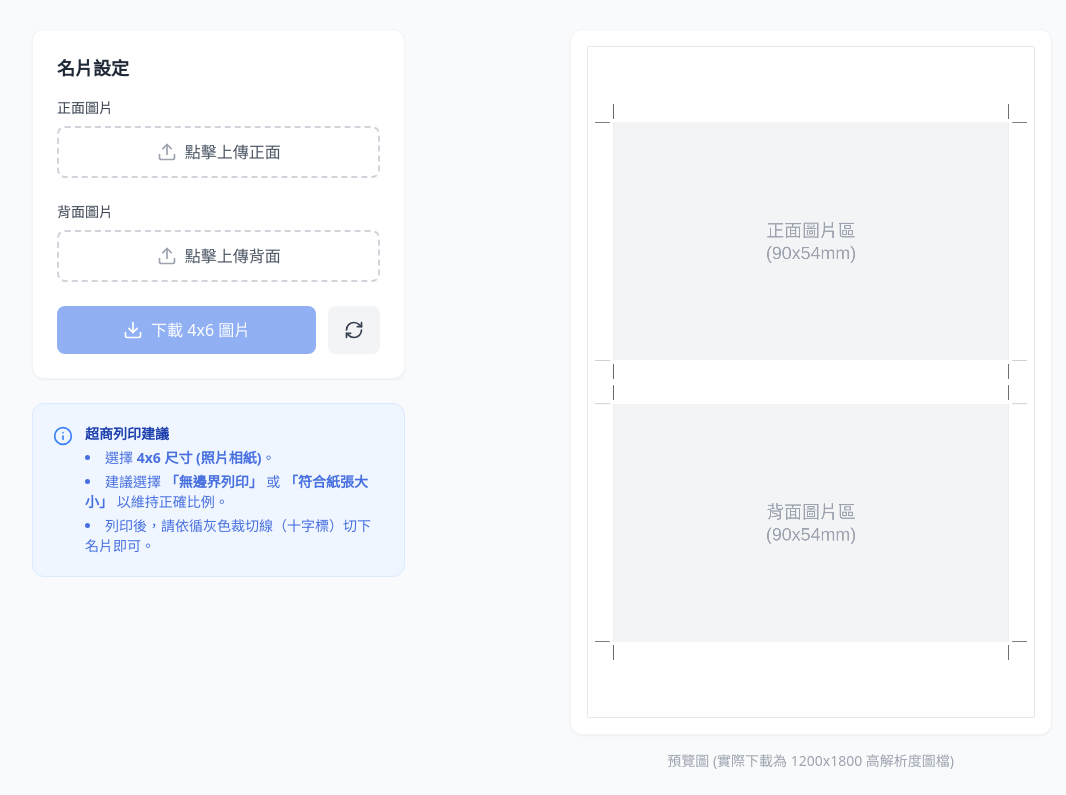
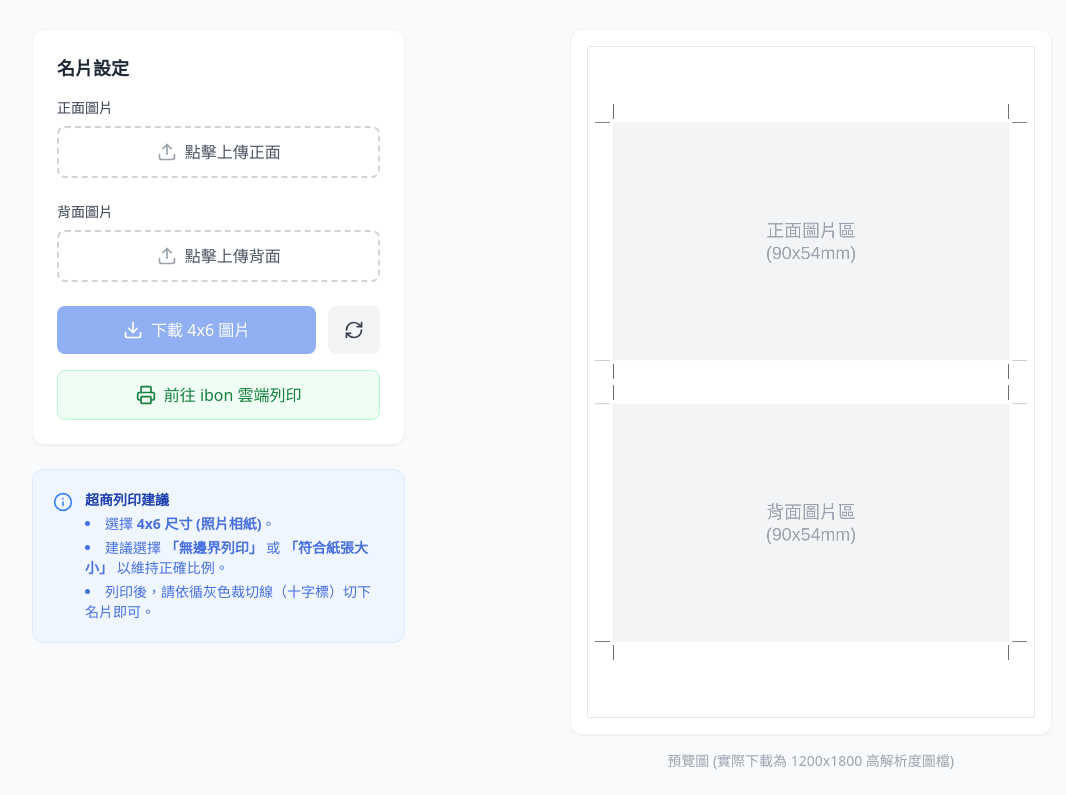
Before and after one commit to RandomBeanss/Card, a plain HTML site: page index.html in a window 1280 px wide. Shown: the part 95-890 px from the top of the page, without its empty margins (32-1098 px from the left). Drawn offline with nearby package versions, Linux system fonts and the light colour scheme.

Commit message:
Update index.html

```diff
--- a/index.html
+++ b/index.html
@@ -58,6 +58,7 @@
             </div>
           </div>
 
+          <div class="flex flex-col gap-3">
             <div class="flex gap-3">
               <button id="downloadBtn" disabled class="flex-1 flex items-center justify-center bg-blue-600 hover:bg-blue-700 text-white font-medium py-3 px-4 rounded-lg transition-colors disabled:opacity-50 disabled:cursor-not-allowed">
                 <i data-lucide="download" class="w-5 h-5 mr-2"></i>
@@ -66,6 +67,11 @@
               <button id="resetBtn" class="flex items-center justify-center bg-gray-100 hover:bg-gray-200 text-gray-700 font-medium py-3 px-4 rounded-lg transition-colors" title="重新設定">
                 <i data-lucide="refresh-cw" class="w-5 h-5"></i>
               </button>
+            </div>
+            <a href="https://print.ibon.com.tw/ibonprinter" target="_blank" rel="noopener noreferrer" class="w-full flex items-center justify-center bg-green-50 hover:bg-green-100 text-green-700 border border-green-200 font-medium py-3 px-4 rounded-lg transition-colors mt-1">
+              <i data-lucide="printer" class="w-5 h-5 mr-2"></i>
+              前往 ibon 雲端列印
+            </a>
           </div>
         </div>
 
```
Lines whose indentation alone changed are shown as unchanged.
